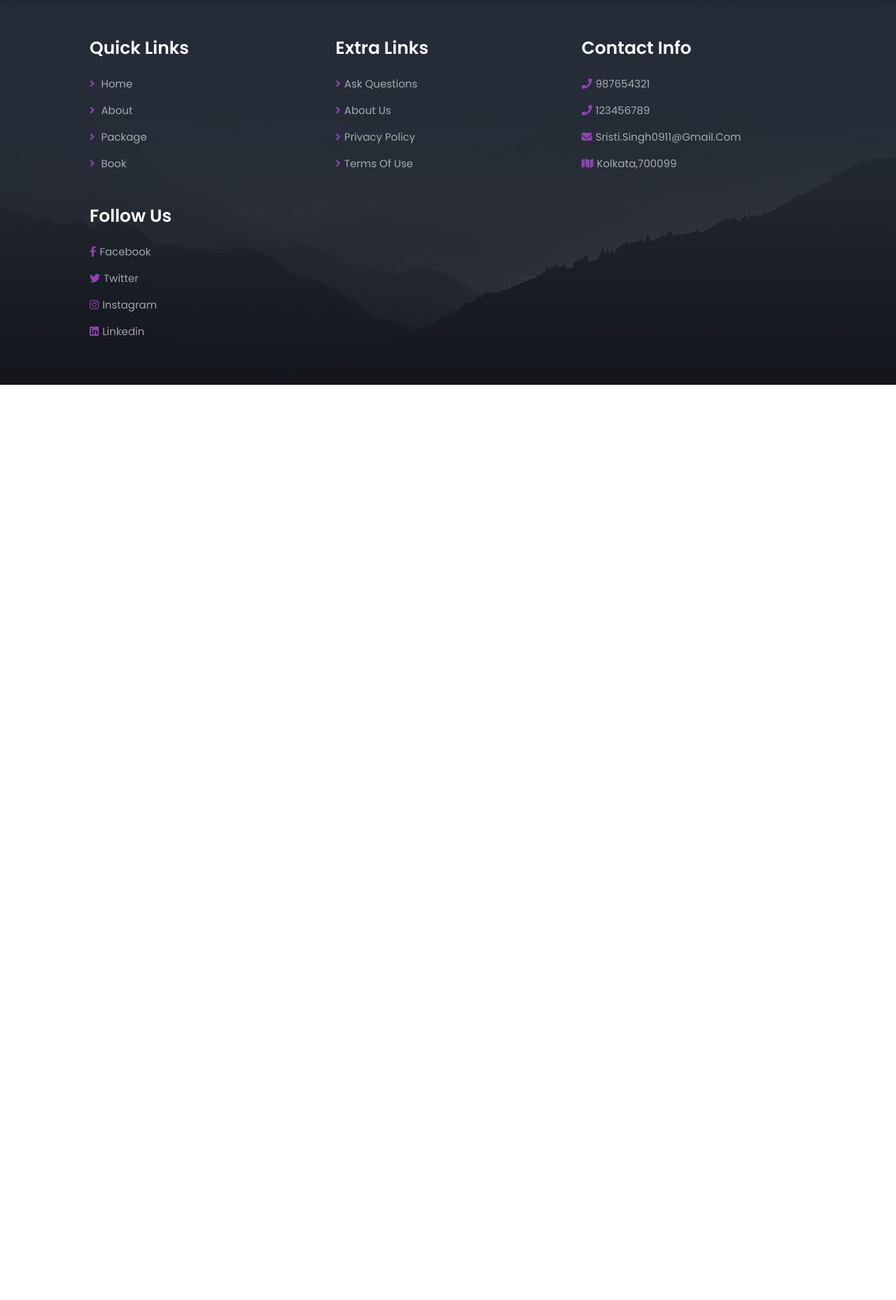
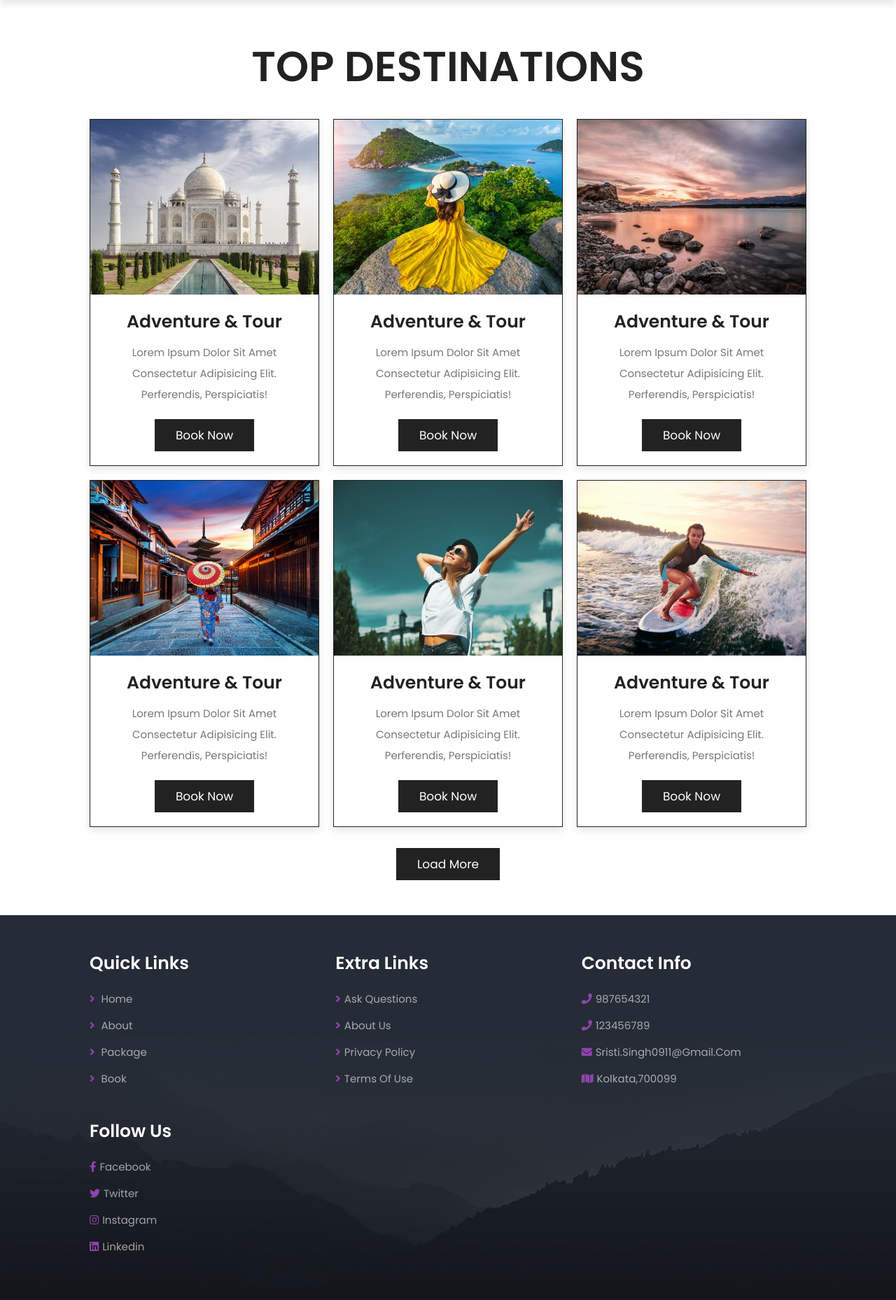
Before and after one commit to sristi09/project, a PHP site: page /package.php in a window 1280 px wide. Shown: the part 78-1936 px from the top of the page at 70% size. Before the commit the page ends 628 px from the top, so only its background shows below. Run offline with PHP 8.4, Linux system fonts and the light colour scheme.

Commit message:
Packages done

```diff
--- a/package.php
+++ b/package.php
@@ -36,6 +36,154 @@
 </section>
 
 <!-- header section ends -->
+
+<!-- packages section starts  -->
+
+<section class="packages">
+
+   <h1 class="heading-title">top destinations</h1>
+
+   <div class="box-container">
+
+      <div class="box">
+         <div class="image">
+            <img src="images/img-1.jpg" alt="">
+         </div>
+         <div class="content">
+            <h3>adventure & tour</h3>
+            <p>Lorem ipsum dolor sit amet consectetur adipisicing elit. Perferendis, perspiciatis!</p>
+            <a href="book.php" class="btn">book now</a>
+         </div>
+      </div>
+
+      <div class="box">
+         <div class="image">
+            <img src="images/img-2.jpg" alt="">
+         </div>
+         <div class="content">
+            <h3>adventure & tour</h3>
+            <p>Lorem ipsum dolor sit amet consectetur adipisicing elit. Perferendis, perspiciatis!</p>
+            <a href="book.php" class="btn">book now</a>
+         </div>
+      </div>
+
+      <div class="box">
+         <div class="image">
+            <img src="images/img-3.jpg" alt="">
+         </div>
+         <div class="content">
+            <h3>adventure & tour</h3>
+            <p>Lorem ipsum dolor sit amet consectetur adipisicing elit. Perferendis, perspiciatis!</p>
+            <a href="book.php" class="btn">book now</a>
+         </div>
+      </div>
+
+      <div class="box">
+         <div class="image">
+            <img src="images/img-4.jpg" alt="">
+         </div>
+         <div class="content">
+            <h3>adventure & tour</h3>
+            <p>Lorem ipsum dolor sit amet consectetur adipisicing elit. Perferendis, perspiciatis!</p>
+            <a href="book.php" class="btn">book now</a>
+         </div>
+      </div>
+
+      <div class="box">
+         <div class="image">
+            <img src="images/img-5.jpg" alt="">
+         </div>
+         <div class="content">
+            <h3>adventure & tour</h3>
+            <p>Lorem ipsum dolor sit amet consectetur adipisicing elit. Perferendis, perspiciatis!</p>
+            <a href="book.php" class="btn">book now</a>
+         </div>
+      </div>
+
+      <div class="box">
+         <div class="image">
+            <img src="images/img-6.jpg" alt="">
+         </div>
+         <div class="content">
+            <h3>adventure & tour</h3>
+            <p>Lorem ipsum dolor sit amet consectetur adipisicing elit. Perferendis, perspiciatis!</p>
+            <a href="book.php" class="btn">book now</a>
+         </div>
+      </div>
+
+      <div class="box">
+         <div class="image">
+            <img src="images/img-7.jpg" alt="">
+         </div>
+         <div class="content">
+            <h3>adventure & tour</h3>
+            <p>Lorem ipsum dolor sit amet consectetur adipisicing elit. Perferendis, perspiciatis!</p>
+            <a href="book.php" class="btn">book now</a>
+         </div>
+      </div>
+
+      <div class="box">
+         <div class="image">
+            <img src="images/img-8.jpg" alt="">
+         </div>
+         <div class="content">
+            <h3>adventure & tour</h3>
+            <p>Lorem ipsum dolor sit amet consectetur adipisicing elit. Perferendis, perspiciatis!</p>
+            <a href="book.php" class="btn">book now</a>
+         </div>
+      </div>
+
+      <div class="box">
+         <div class="image">
+            <img src="images/img-9.jpg" alt="">
+         </div>
+         <div class="content">
+            <h3>adventure & tour</h3>
+            <p>Lorem ipsum dolor sit amet consectetur adipisicing elit. Perferendis, perspiciatis!</p>
+            <a href="book.php" class="btn">book now</a>
+         </div>
+      </div>
+
+      <div class="box">
+         <div class="image">
+            <img src="images/img-10.jpg" alt="">
+         </div>
+         <div class="content">
+            <h3>adventure & tour</h3>
+            <p>Lorem ipsum dolor sit amet consectetur adipisicing elit. Perferendis, perspiciatis!</p>
+            <a href="book.php" class="btn">book now</a>
+         </div>
+      </div>
+
+      <div class="box">
+         <div class="image">
+            <img src="images/img-11.jpg" alt="">
+         </div>
+         <div class="content">
+            <h3>adventure & tour</h3>
+            <p>Lorem ipsum dolor sit amet consectetur adipisicing elit. Perferendis, perspiciatis!</p>
+            <a href="book.php" class="btn">book now</a>
+         </div>
+      </div>
+
+      <div class="box">
+         <div class="image">
+            <img src="images/img-12.jpg" alt="">
+         </div>
+         <div class="content">
+            <h3>adventure & tour</h3>
+            <p>Lorem ipsum dolor sit amet consectetur adipisicing elit. Perferendis, perspiciatis!</p>
+            <a href="book.php" class="btn">book now</a>
+         </div>
+      </div>
+
+   </div>
+
+   <div class="load-more"><span class="btn">load more</span></div>
+
+</section>
+
+<!-- packages section ends -->
 
 
 
```
